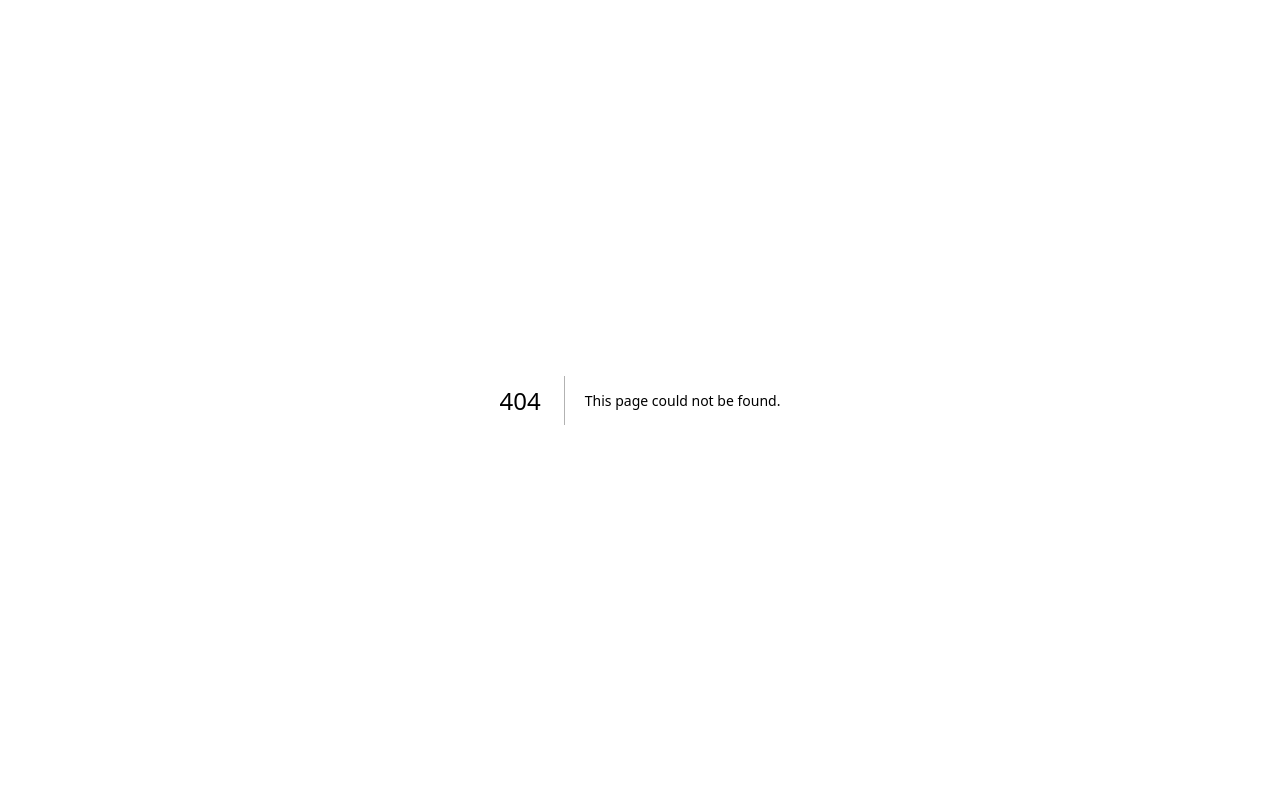
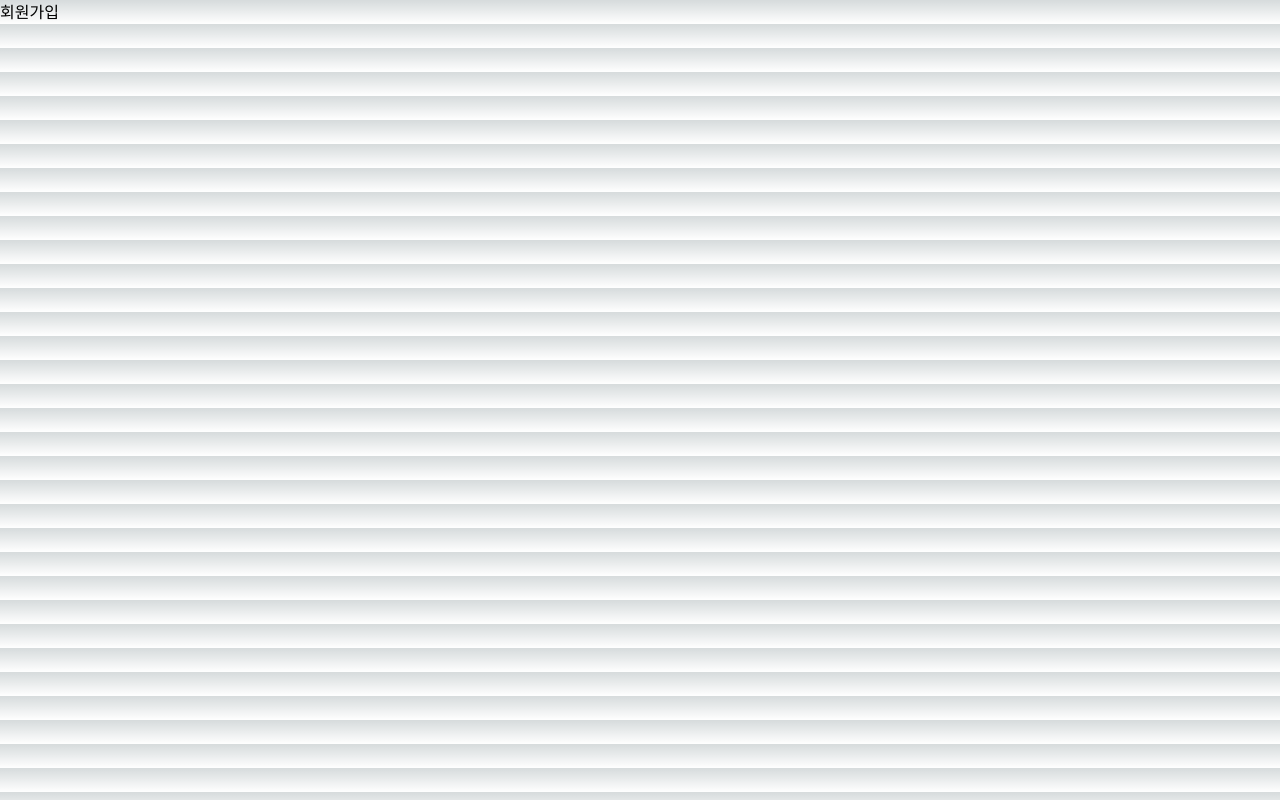
Before and after one commit to GrowYourGreen-GYG/GYG-front, a Next.js app: page /signup in a window 1280 px wide. Before the commit this address had no page. Built offline with nearby package versions, Linux system fonts and the light colour scheme.

Commit message:
Feat : add default Signup page

```diff
--- /dev/null
+++ b/src/app/signup/page.tsx
@@ -0,0 +1,3 @@
+export default function Signup() {
+  return <main className="">회원가입</main>;
+}
```
